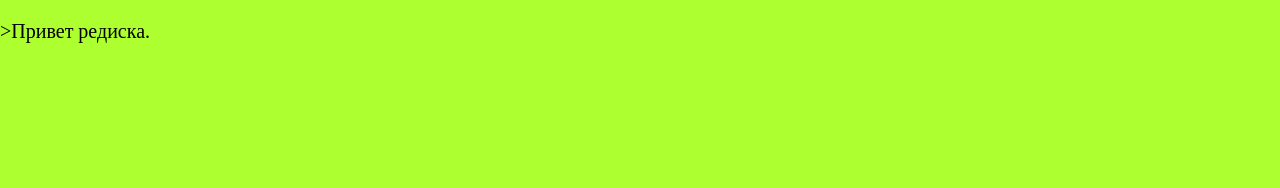
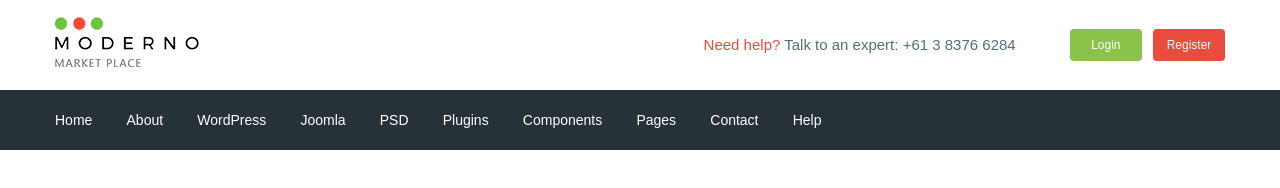
Before and after one commit to elfin14/Moderno, a website: page app/index.html in a window 1280 px wide. Drawn offline with nearby package versions, Linux system fonts and the light colour scheme; files that its build step writes are made by us from their sources.

Commit message:
added header

```diff
--- a/app/index.html
+++ b/app/index.html
@@ -1,16 +1,101 @@
 <!DOCTYPE html>
 <html lang="en">
+
 <head>
     <meta charset="UTF-8">
     <meta name="viewport" content="width=device-width, initial-scale=1.0">
     <title>Document</title>
+    <link href="https://fonts.googleapis.com/css?family=Roboto:500,700&display=swap" rel="stylesheet">
     <link rel="stylesheet" href="css/libs.min.css">
     <link rel="stylesheet" href="css/style.min.css">
 </head>
+
 <body>
-   <p>>Привет редиска.</p>
+    <header class="header">
+        <div class="header__top">
+            <div class="container">
+                <div class="header__top-inner">
+                    <div class="header__logo">
+                        <a href="#">
+                            <img src="images/logo.png" alt="">
+                        </a>
+                    </div>
+                    <div class="header__text">
+                        <a href="">
+                            <span> Need help? </span>
+                        </a>
+                        Talk to an expert:
+                        <a class="header__phone" href="tel:61383766284">+61 3 8376 6284</a>
+                    </div>
+                    <div class="header__box">
+                        <a class="basket" href="#"></a>
+                        <a class="header__btn header__btn-login" href="">Login</a>
+                        <a class="header__btn header__btn-register" href="">Register</a>
+                    </div>
+                </div>
+            </div>
+        </div>
+        <div class="header__menu">
+            <div class="container">
+                <nav class="menu">
+                    <ul class="menu__list">
+                        <li>
+                            <a href="#">
+                                Home
+                            </a>
+                        </li>
+                        <li>
+                            <a href="#">
+                                About
+                            </a>
+                        </li>
+                        <li>
+                            <a href="#">
+                                WordPress
+                            </a>
+                        </li>
+                        <li>
+                            <a href="#">
+                                Joomla
+                            </a>
+                        </li>
+                        <li>
+                            <a href="#">
+                                PSD
+                            </a>
+                        </li>
+                        <li>
+                            <a href="#">
+                                Plugins
+                            </a>
+                        </li>
+                        <li>
+                            <a href="#">
+                                Components
+                            </a>
+                        </li>
+                        <li>
+                            <a href="#">
+                                Pages
+                            </a>
+                        </li>
+                        <li>
+                            <a href="#">
+                                Contact
+                            </a>
+                        </li>
+                        <li>
+                            <a href="#">Help
+                            </a>
+                        </li>
+                    </ul>
+                </nav>
+            </div>
+        </div>
+    </header>
     <script src="https://ajax.googleapis.com/ajax/libs/jquery/3.4.1/jquery.min.js"></script>
     <script src="js/libs.min.js"></script>
     <script src="js/main.min.js"></script>
 </body>
+
 </html>
--- /dev/null
+++ b/app/scss/_fonts.scss
@@ -0,0 +1,7 @@
+@font-face {
+	font-family: 'Roboto-Regular', sans-serif;
+	src: url('../fonts/Roboto-Regular.woff2') format('woff2'),
+		 url('../fonts/Roboto-Regular.woff') format('woff');
+		font-weight: 400;
+	font-display: swap;
+}
--- /dev/null
+++ b/app/scss/_global.scss
@@ -0,0 +1,29 @@
+html {
+    box-sizing: border-box;
+}
+*,*::before, *::after{
+    box-sizing: inherit;
+}
+a {
+    display: inline-block;
+    text-decoration: none;
+    color: $text;
+}
+ul,
+li{
+    margin: 0;
+    padding: 0;
+    list-style: none;
+}
+body{
+    font-family: 'Roboto-Regular', sans-serif;
+    font-size: 15px;
+    line-height: 24px;
+    color: $text;
+    font-weight: 400;
+}
+.container{
+    max-width: 1200px;
+    margin: 0 auto;
+    padding: 0 15px;
+}
--- /dev/null
+++ b/app/scss/_vars.scss
@@ -0,0 +1,4 @@
+$text: #546e7a;
+$red: #e74c3c;
+$green: #8bc34a;
+$bg: #263238;
--- a/app/scss/style.scss
+++ b/app/scss/style.scss
@@ -1,15 +1,52 @@
-html {
-    box-sizing: border-box;
+@import 'vars';
+@import 'global';
+@import 'fonts';
+
+.header__top-inner{
+    display: flex;
+    justify-content: space-between;
+    height: 90px;
+    align-items: center;
 }
-*,*::before, *::after{
-    box-sizing: inherit;
+.header__text{
+    margin-left: auto;
+    margin-right: 50px;
+    span{
+        color:$red;
+    }
 }
-body{
-   padding: 0em;
-   background-color: greenyellow;
+.header__btn{
+    padding: 4px;
+    width: 72px;
+    border-radius: 4px;
+    text-align: center;
+    color:#fff;
+    font-size: 12px;
 }
-p{
-    font-size: 20px;
-    text-align: justify;
+.header__btn-login{
+    background-color: $green;
+}
+.header__btn-register {
+    background-color: $red;
+    margin-left: 7px;
+}
+.header__menu{
+    background-color:$bg;
+}
+.menu{
     display: flex;
+    align-items: center;
+    height: 60px;
 }
+.menu__list{
+    li{
+        display: inline-block;
+        & + li{
+            margin-left: 30px;
+        }
+    }
+    a{
+        color: #fff;
+        font-size: 14px;
+    }
+}
--- a/gulpfile.js
+++ b/gulpfile.js
@@ -8,7 +8,7 @@
     cssmin = require('gulp-cssmin') ;
 
 gulp.task('sass', function(){
-  return gulp.src('app/scss/style.scss')
+  return gulp.src('app/scss/**/*.scss')
         .pipe(sass({outputStyle: 'compressed'}))
         .pipe(rename({suffix: '.min'}))
         .pipe(autoprefixer({
@@ -56,7 +56,7 @@
 });
 
 gulp.task('watch', function(){
-gulp.watch('app/scss/style.scss', gulp.parallel('sass'))
+gulp.watch('app/scss/**/*.scss', gulp.parallel('sass'))
 gulp.watch('app/*.html', gulp.parallel('html'))
 gulp.watch('app/js/*.js', gulp.parallel('js'))
 });
```
Also changed, not shown: app/fonts/Roboto-Regular.woff (added), app/fonts/Roboto-Regular.woff2 (added), app/images/logo.png (added).
